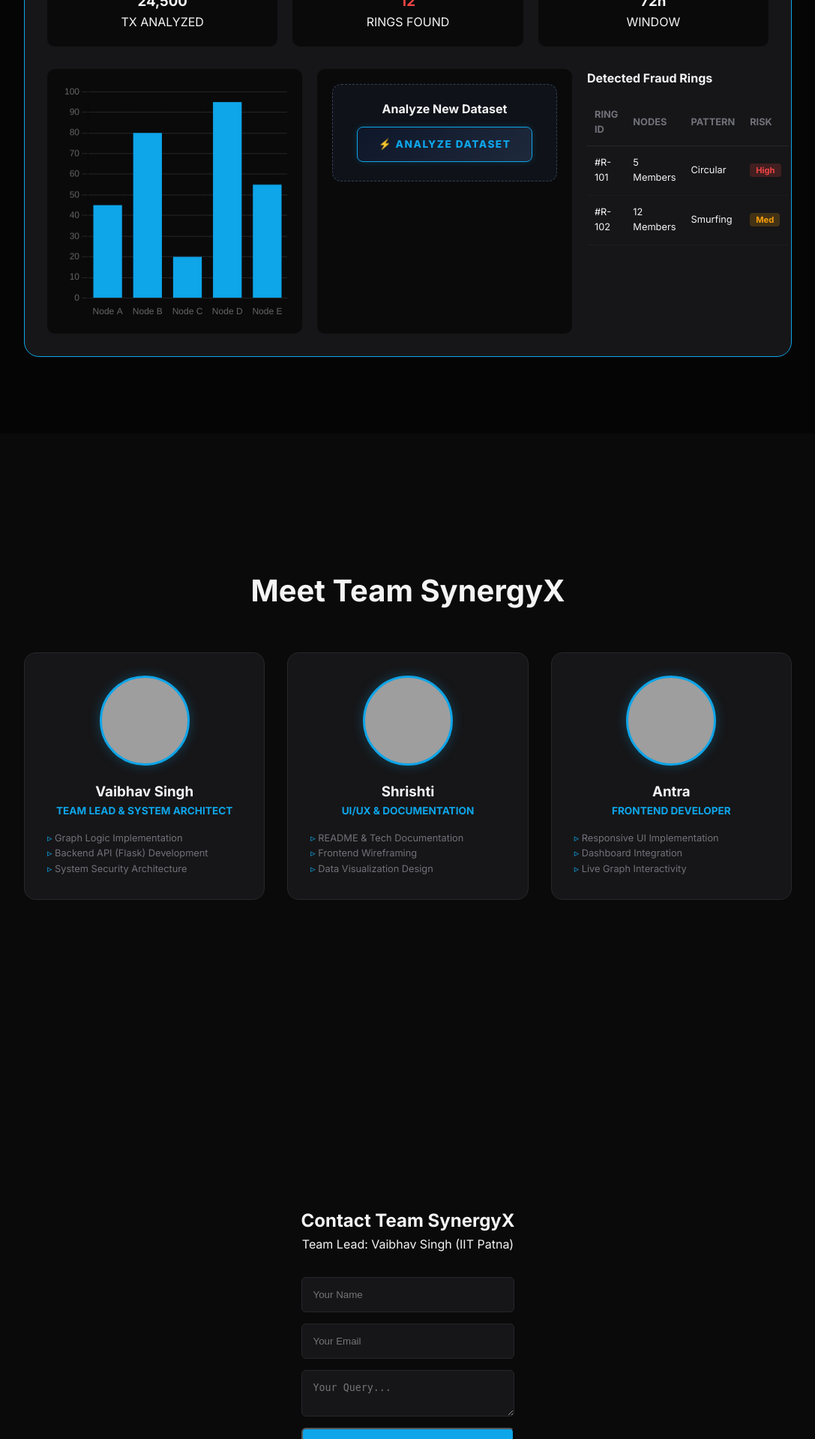
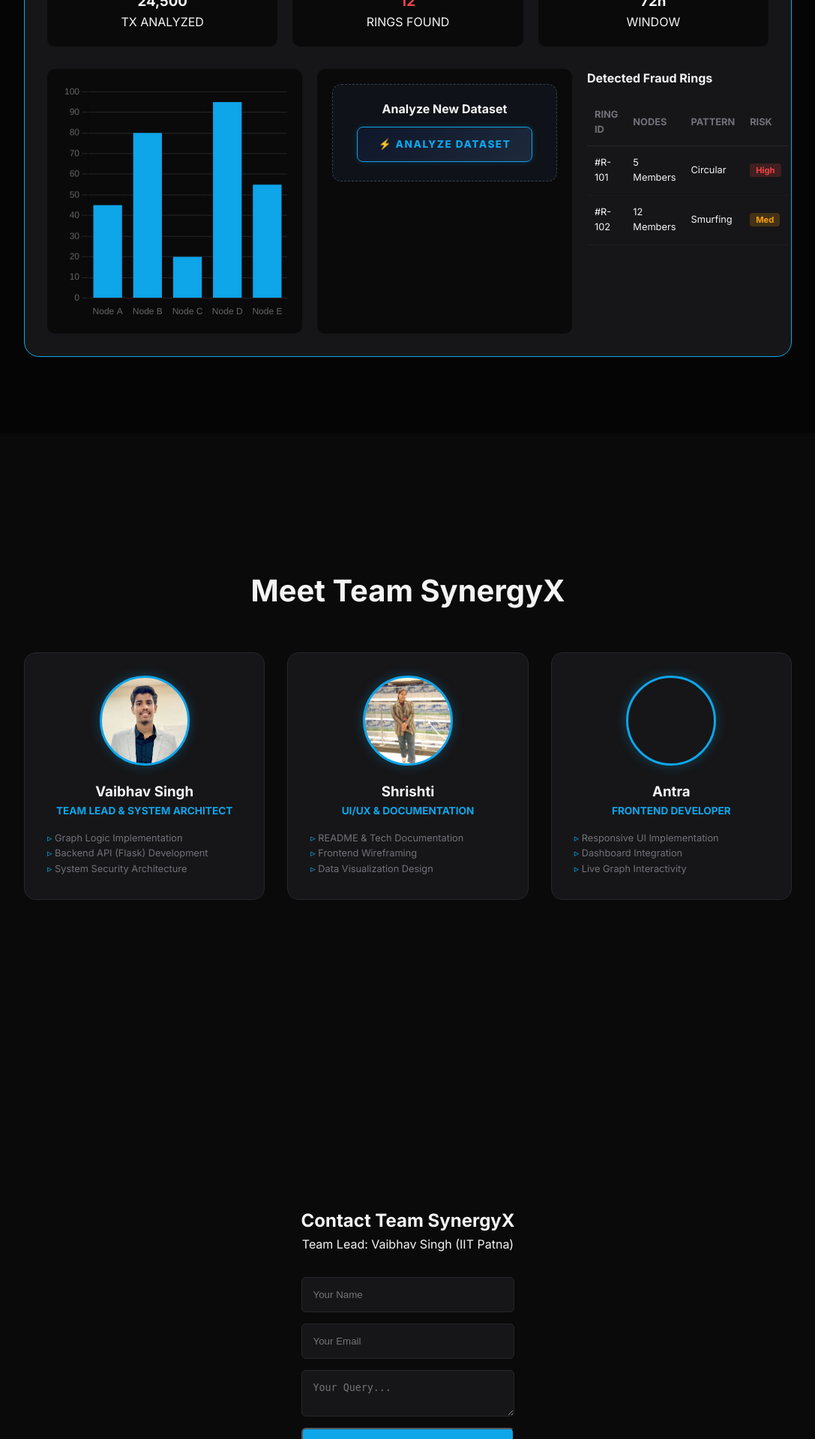
Before and after one commit to Vaibhav-Singh1008/CypherRing, a Flask app: template Backend/templates/index.html in a window 1280 px wide. Shown: the part 1822-3741 px from the top of the page at 75% size, without its empty margins (96-1183 px from the left). Run offline with Flask 3, Linux system fonts and the light colour scheme; the template is opened without the code that fills it, so the values that code supplies are empty; a map, chart or similar area stays blank; parts of the project's set-up code (start-up, migrations or seed data) failed here and were passed over; grey boxes are pictures that could not be loaded.

Commit message:
Update index.html

```diff
--- a/Backend/templates/index.html
+++ b/Backend/templates/index.html
@@ -124,7 +124,7 @@
         <h2 class="section-title">Meet Team SynergyX</h2>
         <div class="team-grid">
             <div class="team-card">
-                <div class="member-photo" style="background-image: url('vaibhav.jpeg');"></div>
+                <div class="member-photo" style="background-image: url('{{url_for('static',filename='vaibhav.jpeg')}}');"></div>
                 <h3>Vaibhav Singh</h3>
                 <p class="role">Team Lead & System Architect</p>
                 <ul class="task-list">
@@ -135,7 +135,7 @@
             </div>
 
             <div class="team-card">
-                <div class="member-photo" style="background-image: url('Srishti.jpeg');"></div>
+                <div class="member-photo" style="background-image: url('{{url_for('static',filename='Srishti.jpeg')}}');"></div>
                 <h3>Shrishti</h3>
                 <p class="role">UI/UX & Documentation</p>
                 <ul class="task-list">
@@ -146,7 +146,7 @@
             </div>
 
             <div class="team-card">
-                <div class="member-photo" style="background-image: url('antra.jpeg');"></div>
+                <div class="member-photo" style="background-image: url(''{{url_for('static',filename='antra.jpeg')}}'');"></div>
                 <h3>Antra</h3>
                 <p class="role">Frontend Developer</p>
                 <ul class="task-list">
```
